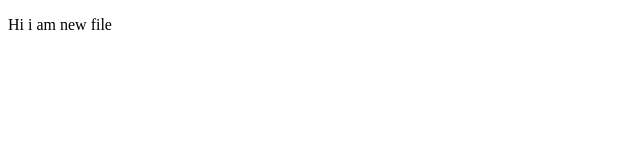
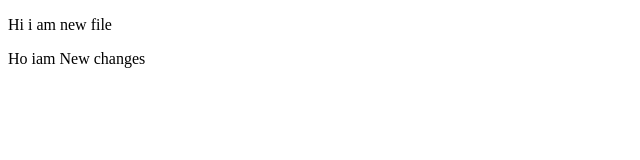
Before and after one commit to AnupamSoSharma/angular18, a plain HTML site: page index.html in a window 1280 px wide. Shown: the whole page, without its empty margins (0-640 px from the left). Drawn offline with Linux system fonts and the light colour scheme.

Commit message:
Add new data in Angular128

```diff
--- a/index.html
+++ b/index.html
@@ -9,6 +9,7 @@
 
 <body>
     <p> Hi i am new file</p>
+    <h>Ho iam New changes</h>
 </body>
 
 </html>
```
